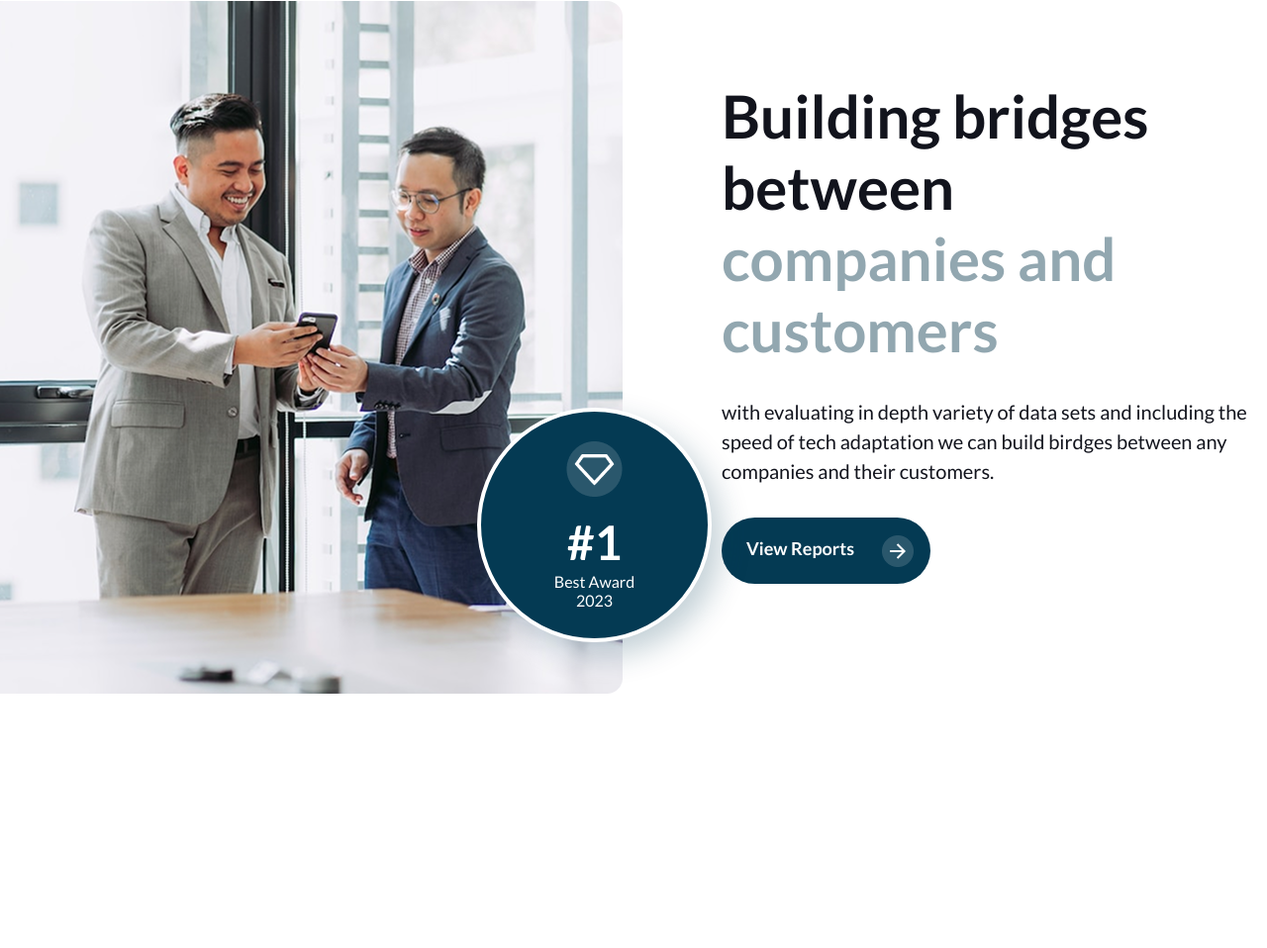
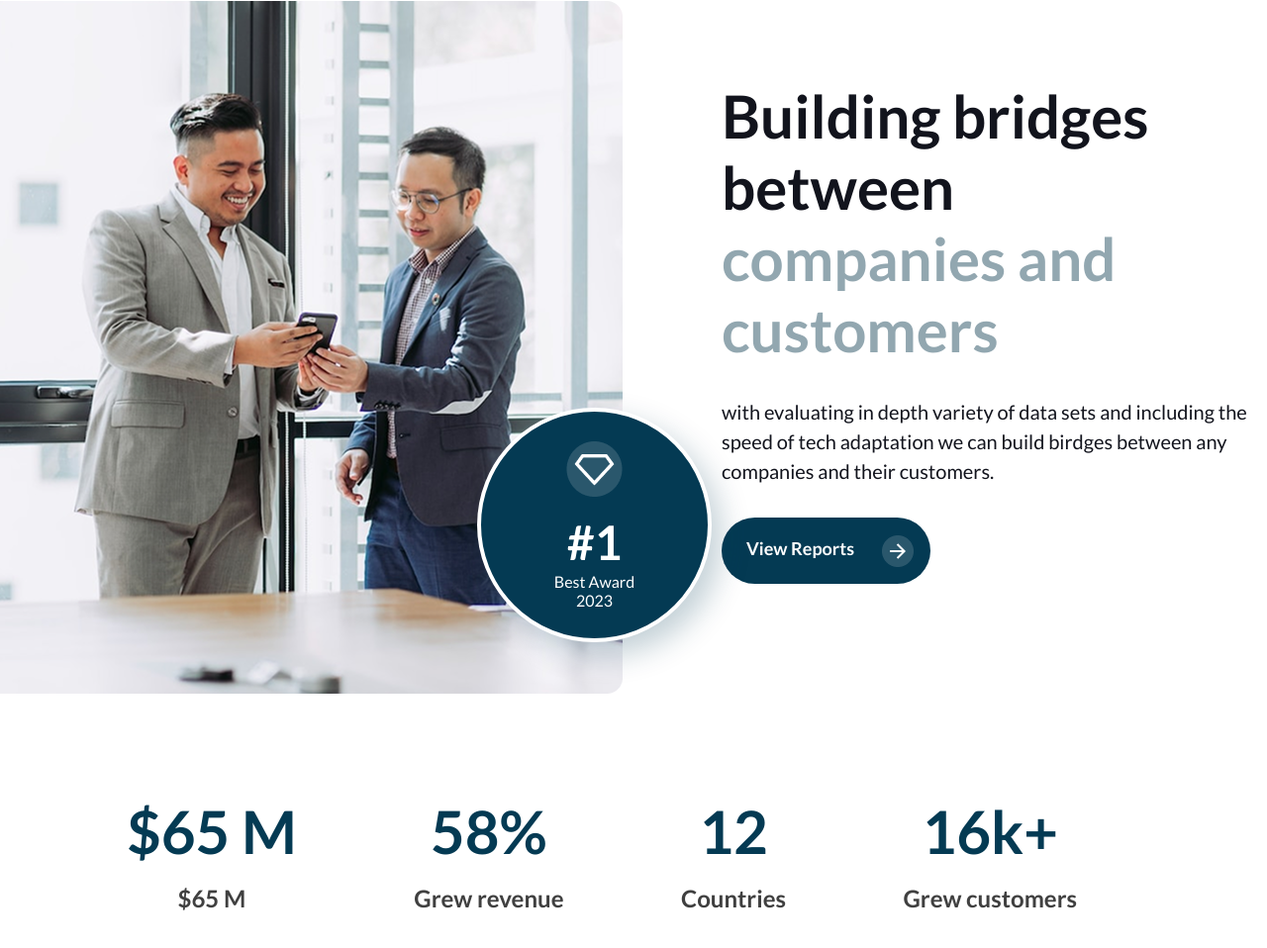
Before and after one commit to dananya2018/trustco-solo, a plain HTML site: page index.html in a window 1280 px wide. Shown: the part 2642-3600 px from the top of the page at 99% size. Before the commit the page ends 3346 px from the top, so only its background shows below. Drawn offline with Linux system fonts and the light colour scheme.

Commit message:
added number section and styles it

```diff
--- a/index.html
+++ b/index.html
@@ -181,6 +181,27 @@
 					</a>
 				</div>
 			 </section>
+			 <!-- Numbers section -->
+				<section class="number wrapper">
+					<ul>
+						<li>
+							<h3>$65 M</h3>
+							<span>$65 M</span>
+						</li>
+						<li>
+							<h3>58%</h3>
+							<span>Grew revenue</span>
+						</li>
+						<li>
+							<h3>12</h3>
+							<span>Countries</span>
+						</li>
+						<li>
+							<h3>16k+</h3>
+							<span>Grew customers</span>
+						</li>
+					</ul>
+				</section>
 		</main>
 		<footer></footer>
 	</body>
--- a/style.css
+++ b/style.css
@@ -582,3 +582,31 @@ nav li a.active { color: var(--secondary)}
 
 	.building-bridge-text-content a { padding: 16px 13px 16px 22px }
  }
+
+ /* Number section styles */
+ .number { margin: 100px 0 }
+
+.number ul {
+	display: flex;
+	align-items: center;
+	justify-content: space-between;
+	flex-wrap: wrap;
+	text-align: center;
+}
+
+.number li {  margin-right: 64px }
+
+.number h3 {
+	color: var(--secondary);
+	margin-bottom: 16px;
+	font-size: 60px;
+	font-weight: 700;
+	line-height: 72px;
+}
+
+.number span {
+	color: #404040;
+	font-size: 24px;
+	font-weight: 700;
+	line-height: 32px;
+}
```
